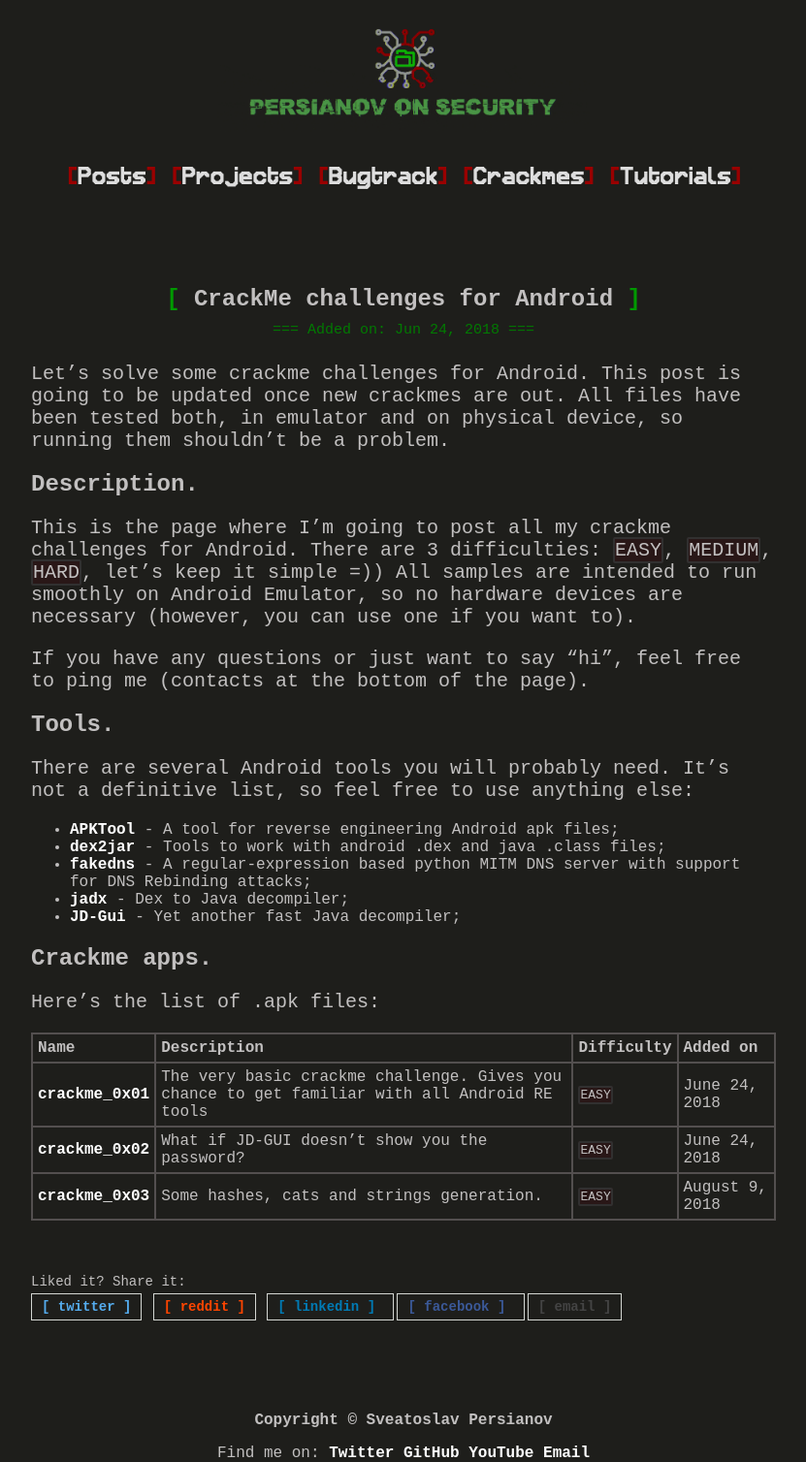
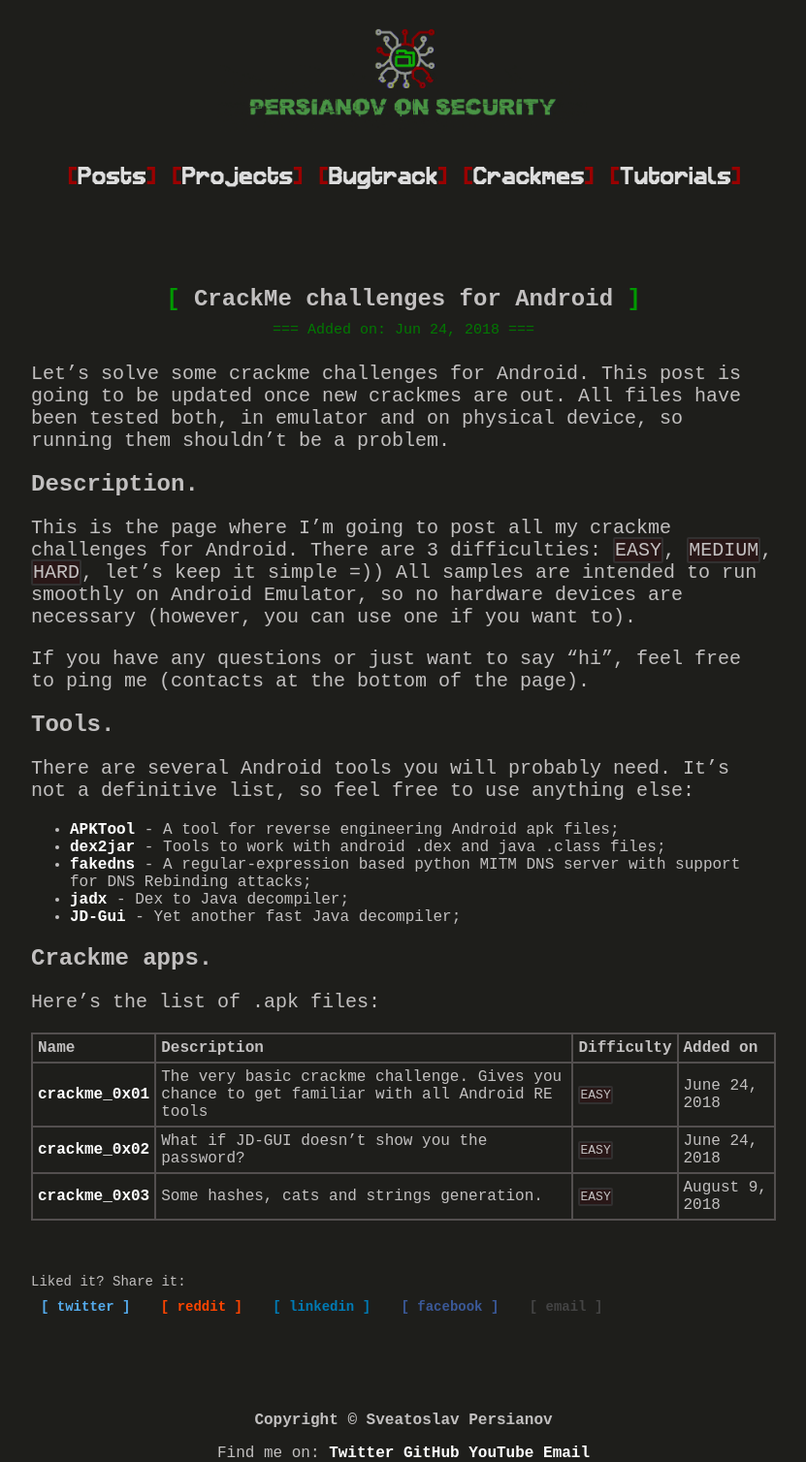
Before and after one commit to num1r0/num1r0.github.io, a Jekyll site: the page built from _posts/2018-06-24-crackme-challenges-android.md, in a window 1280 px wide. Shown: the whole page at 97% size, without its empty margins (224-1055 px from the left). Built offline with Jekyll 4.4.1, drawn with Linux system fonts in a browser that asks for light colours.

Commit message:
removed border

```diff
--- a/css/styles.css
+++ b/css/styles.css
@@ -174,11 +174,10 @@ pre {
     margin: 0px;
     margin-bottom: 10px;
     margin-right: 3px;
-    border: 1px solid #D3D6D2;
     padding: 5px 10px 5px 10px;
 }
 .share-button:hover {
-    opacity: 1;
+    opacity: 0.3;
     color: #ffffff;
 }
 
```
